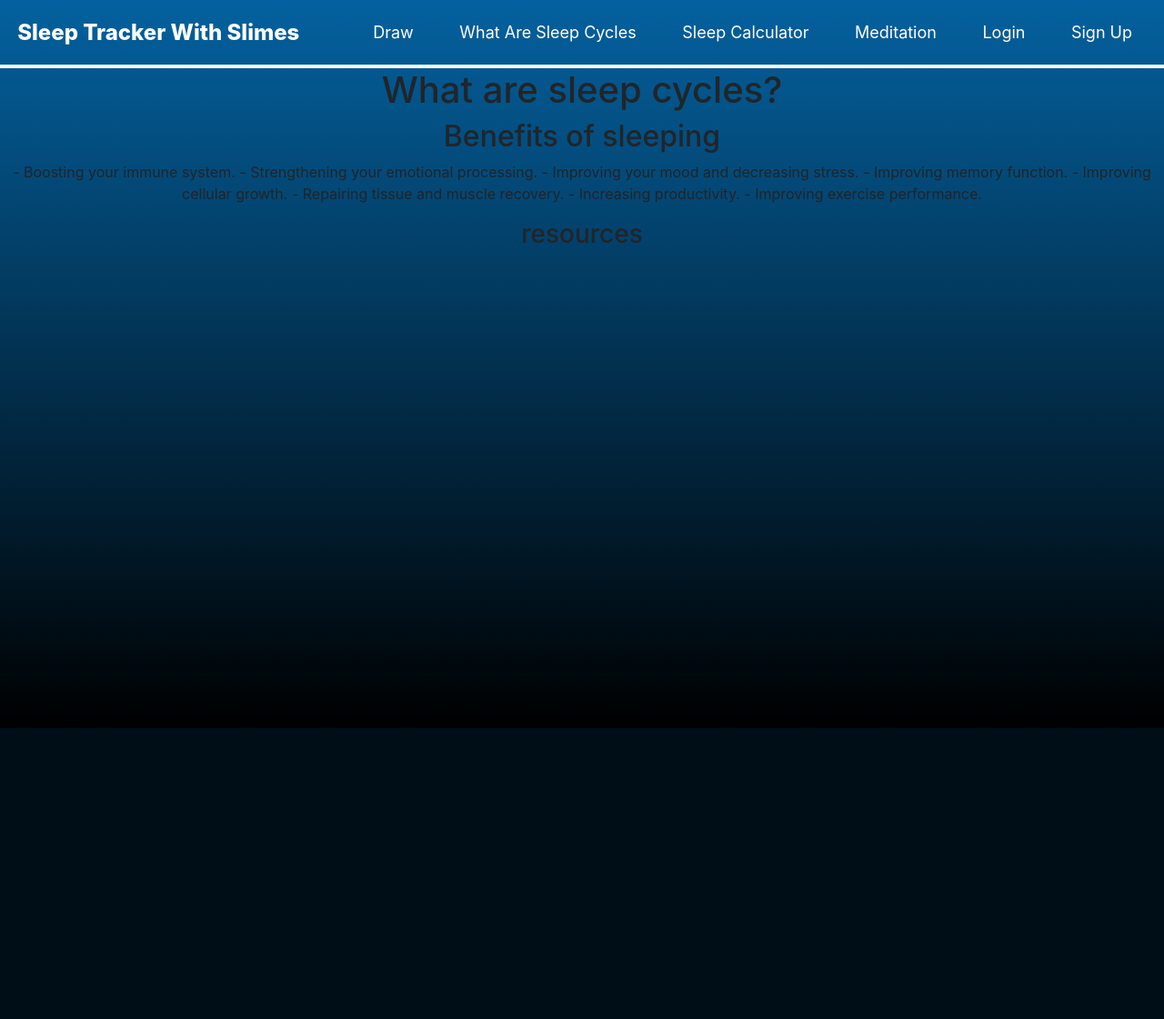
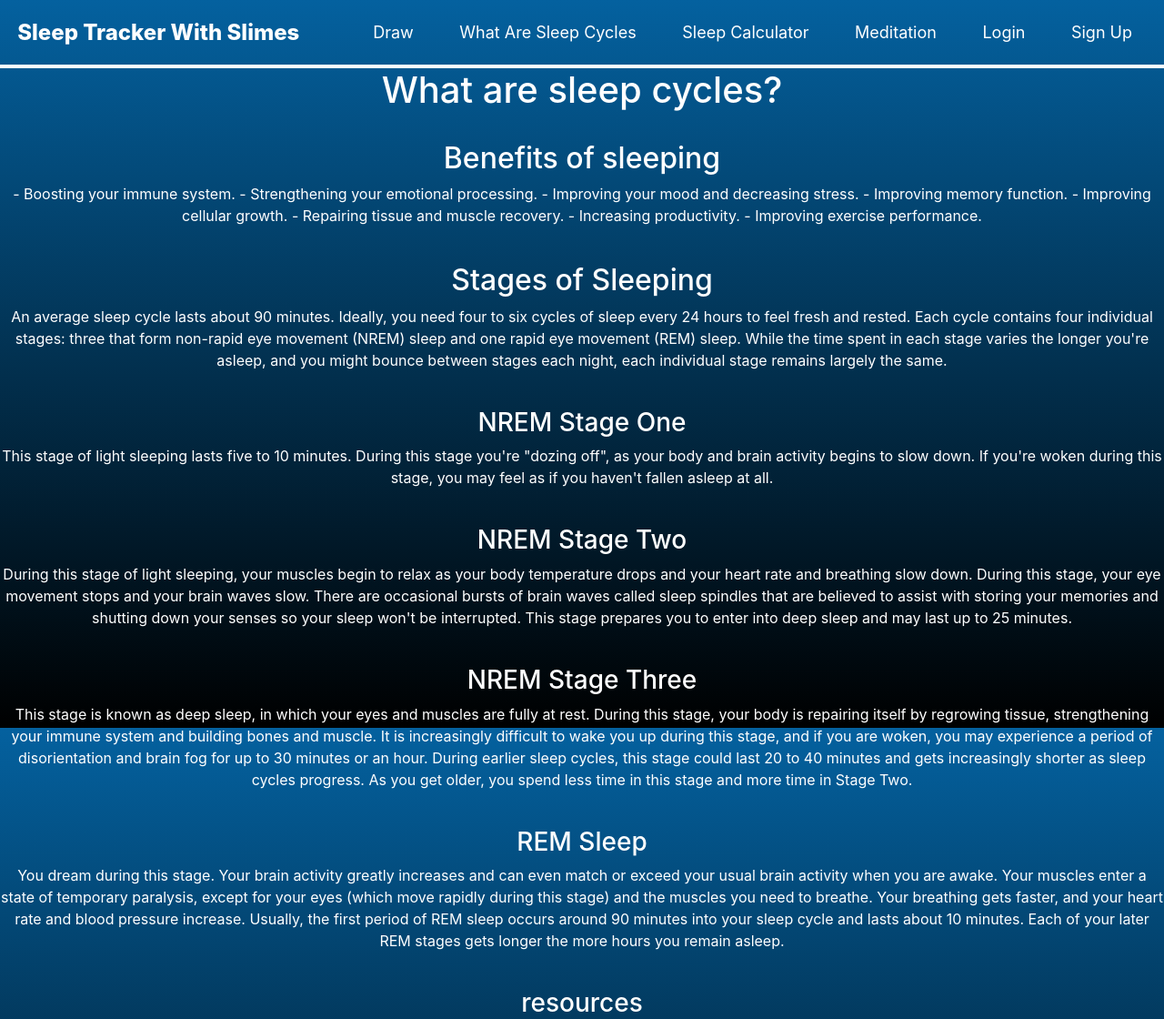
Before and after one commit to KOL305/Sleep_Tracker_With_Slimes, a Flask app: page /info in a window 1280 px wide. Shown: the whole page at 91% size. Before the commit the page ends 800 px from the top, so only its background shows below. Run offline with Flask 2, Linux system fonts and the light colour scheme.

Commit message:
info page stuff
Co-authored-by: averagetoaster <sharonxrzhu@users.noreply.github.com>

```diff
--- a/app.py
+++ b/app.py
@@ -90,6 +90,7 @@ def signup():
                 newUser = {
                     "username": username,
                     "password_hash": pbkdf2_sha256.hash(password),
+                    "log": pbkdf2_sha256.hash(password),
                 }
                 users.insert_one(newUser)
                 user = users.find_one({'username': username})
@@ -111,13 +112,14 @@ def logout(uid):
     session['logged_in_id'] = ''
     return redirect('/')
 
-@app.route('/api/calculate', methods=['POST'])
-def calculate():
-    return render_template('home.html')
+@app.route('/api/log', methods=['POST'])
+def log():
+    print(request.json)
+    print('data', request.data)
+    sleep_time=request.get_json()['sleep_time']
+    wake_time=request.get_json()['wake_time']
+    users = db.users
 
-@app.route('/api/log', methods=['POST'])
-def updatelog():
-    return render_template('home.html')
 
 if __name__ == "__main__":
     app.config['SECRET_KEY'] = '123qwi34iWge9era89F1393h3gwJ0q3'
--- a/templates/base.html
+++ b/templates/base.html
@@ -131,7 +131,8 @@
                 var page = document.getElementById('webpage');
 
                 page.style['background'] = "linear-gradient(#04619F, #000000)";
-                page.style['background-attachment'] = true;
+                page.style['height'] = '100%';
+                page.style['background-attachment'] = 'fixed';
             </script>
 
             <script type="text/javascript">
--- a/templates/info.html
+++ b/templates/info.html
@@ -2,14 +2,18 @@
 
 {% block style %}
 <style type="text/css">
-
+    body{
+        color: white;
+    }
 </style>
 {% endblock %}
 
 {% block content %}
+<body>
 <div style="text-align:center">
     <h1>What are sleep cycles?</h1>
-
+    <br>
+    <div class = "row">
         <h2>Benefits of sleeping</h2>
         <p> - Boosting your immune system.
             - Strengthening your emotional processing.
@@ -20,9 +24,42 @@
             - Increasing productivity.
             - Improving exercise performance.
         </p>
+    </div>
+    <br>
+
+    <div class = "row">
+        <h2>Stages of Sleeping</h2>
+        <p>An average sleep cycle lasts about 90 minutes. Ideally, you need four to six cycles of sleep every 24 hours to feel fresh and rested. Each cycle contains four individual stages: three that form non-rapid eye movement (NREM) sleep and one rapid eye movement (REM) sleep. While the time spent in each stage varies the longer you're asleep, and you might bounce between stages each night, each individual stage remains largely the same.</p>
+    </div>
+    <br>
+
+    <div class = "row">
+        <h3>NREM Stage One</h3>
+        <p>This stage of light sleeping lasts five to 10 minutes. During this stage you're "dozing off", as your body and brain activity begins to slow down. If you're woken during this stage, you may feel as if you haven't fallen asleep at all.</p>
+    </div>
+    <br>
+
+    <div class = "row">
+        <h3>NREM Stage Two</h3>
+        <p>During this stage of light sleeping, your muscles begin to relax as your body temperature drops and your heart rate and breathing slow down. During this stage, your eye movement stops and your brain waves slow. There are occasional bursts of brain waves called sleep spindles that are believed to assist with storing your memories and shutting down your senses so your sleep won't be interrupted. This stage prepares you to enter into deep sleep and may last up to 25 minutes.</p>
+    </div>
+    <br>
+
+    <div class = "row">
+        <h3>NREM Stage Three</h3>
+        <p>This stage is known as deep sleep, in which your eyes and muscles are fully at rest. During this stage, your body is repairing itself by regrowing tissue, strengthening your immune system and building bones and muscle. It is increasingly difficult to wake you up during this stage, and if you are woken, you may experience a period of disorientation and brain fog for up to 30 minutes or an hour. During earlier sleep cycles, this stage could last 20 to 40 minutes and gets increasingly shorter as sleep cycles progress. As you get older, you spend less time in this stage and more time in Stage Two.</p>
+    </div>
+    <br>
+
+    <div class = "row">
+        <h3>REM Sleep</h3>
+        <p>You dream during this stage. Your brain activity greatly increases and can even match or exceed your usual brain activity when you are awake. Your muscles enter a state of temporary paralysis, except for your eyes (which move rapidly during this stage) and the muscles you need to breathe. Your breathing gets faster, and your heart rate and blood pressure increase. Usually, the first period of REM sleep occurs around 90 minutes into your sleep cycle and lasts about 10 minutes. Each of your later REM stages gets longer the more hours you remain asleep.</p>
+    </div>
+    <br>
 
     <h3>resources</h3>
 </div>
+</body>
 {% endblock %}
 
 {% block scripts %}
```
Also changed, not shown: templates/tracker.html (+16 -11 lines). Lines whose indentation alone changed are shown as unchanged.
